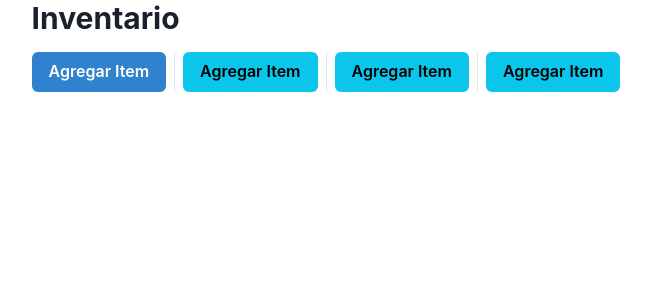
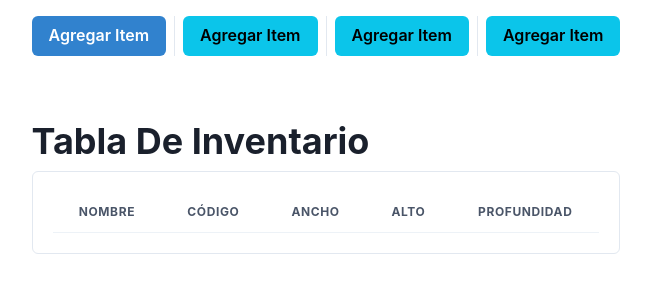
Before and after one commit to FrancoL5/inventoryProject, a React (Vite) app: page / in a window 1280 px wide. Shown: the top 300 px of the page, without its empty margins (314-965 px from the left). Built offline with nearby package versions, Linux system fonts and the light colour scheme.

Commit message:
Update: AddItems Button and table show items

```diff
--- /dev/null
+++ b/src/components/inventory/Inventory.tsx
@@ -0,0 +1,12 @@
+import { Box } from "@chakra-ui/react"
+import { MenuActions } from "./menuAcciones/menuActions"
+import { ShowInventory } from "./showInventory"
+
+export function Inventory() {
+    return (
+        <Box>
+            <MenuActions></MenuActions>
+            <ShowInventory></ShowInventory>
+        </Box>
+    )
+}
--- /dev/null
+++ b/src/components/inventory/Items/itemsShow.tsx
@@ -0,0 +1,65 @@
+import {
+    Card,
+    CardBody,
+    Center,
+    Table,
+    TableContainer,
+    Tbody,
+    Th,
+    Thead,
+    Tr,
+} from "@chakra-ui/react"
+import { Items } from "../../../interfaces/items"
+
+export function ShowItemsTable({ items }: { items: Items }) {
+    return (
+        <Card variant={"outline"}>
+            <CardBody>
+                <TableContainer>
+                    <Table>
+                        <Thead>
+                            <Tr>
+                                <Th>
+                                    <Center>Nombre</Center>
+                                </Th>
+                                <Th>
+                                    <Center>Código</Center>
+                                </Th>
+                                <Th>
+                                    <Center>Ancho</Center>
+                                </Th>
+                                <Th>
+                                    <Center>Alto</Center>
+                                </Th>
+                                <Th>
+                                    <Center>Profundidad</Center>
+                                </Th>
+                            </Tr>
+                        </Thead>
+                        <Tbody>
+                            {items.map((item, i) => (
+                                <Tr key={i}>
+                                    <Th>
+                                        <Center>{item.name}</Center>
+                                    </Th>
+                                    <Th>
+                                        <Center>{item.code}</Center>
+                                    </Th>
+                                    <Th>
+                                        <Center>{item.width}</Center>
+                                    </Th>
+                                    <Th>
+                                        <Center>{item.height}</Center>
+                                    </Th>
+                                    <Th>
+                                        <Center>{item.depth}</Center>
+                                    </Th>
+                                </Tr>
+                            ))}
+                        </Tbody>
+                    </Table>
+                </TableContainer>
+            </CardBody>
+        </Card>
+    )
+}
--- a/src/components/inventory/inventory.tsx
+++ /dev/null
@@ -1,11 +0,0 @@
-import { Box, Heading } from "@chakra-ui/react"
-import { MenuActions } from "./menuAcciones/menuActions"
-
-export function Inventory() {
-  return (
-    <Box>
-      <Heading size={"lg"}>Inventario</Heading>
-      <MenuActions></MenuActions>
-    </Box>
-  )
-}
--- a/src/components/inventory/menuAcciones/addItem.tsx
+++ b/src/components/inventory/menuAcciones/addItem.tsx
@@ -1,10 +1,23 @@
-import { Button } from "@chakra-ui/react"
+import {
+    Button,
+    Center,
+    Heading,
+    Input,
+    SimpleGrid,
+    Tooltip,
+} from "@chakra-ui/react"
 import { useDispatch } from "react-redux"
 import { ComponentDialog } from "../../utils/componentDialog"
-
+import { Item } from "../../../interfaces/items"
+import { useForm } from "react-hook-form"
+import { addItem } from "../../../store/inventarioSlice"
 export function AddItem() {
     const dispatch = useDispatch()
-
+    const {
+        register,
+        formState: { errors },
+        handleSubmit,
+    } = useForm<Item>()
     return (
         <ComponentDialog
             buttonCallback={(_, onOpen) => (
@@ -12,6 +25,84 @@ export function AddItem() {
                     Agregar Item
                 </Button>
             )}
+            header={
+                <Center>
+                    <Heading fontSize={"xl"}>Agregar Item</Heading>
+                </Center>
+            }
+            body={
+                <form
+                    onSubmit={handleSubmit((data) => {
+                        dispatch(addItem(data))
+                    })}
+                >
+                    <SimpleGrid spacing={"1rem"} columns={[1, 2]}>
+                        <Tooltip
+                            isDisabled={!errors.name}
+                            label="El nombre es requerido"
+                        >
+                            <Input
+                                {...register("name", { required: true })}
+                                isInvalid={!!errors.name}
+                                placeholder="Nombre"
+                            ></Input>
+                        </Tooltip>
+                        <Tooltip
+                            isDisabled={!errors.width}
+                            label="El Ancho es requerido"
+                        >
+                            <Input
+                                {...register("width", { required: true })}
+                                type="number"
+                                isInvalid={!!errors.width}
+                                placeholder="Ancho"
+                            ></Input>
+                        </Tooltip>
+
+                        <Tooltip
+                            isDisabled={!errors.height}
+                            label="El Alto es requerido"
+                        >
+                            <Input
+                                {...register("height", { required: true })}
+                                isInvalid={!!errors.height}
+                                type="number"
+                                placeholder="Alto"
+                            ></Input>
+                        </Tooltip>
+                        <Tooltip
+                            isDisabled={!errors.depth}
+                            label="La Profundidad es requerida"
+                        >
+                            <Input
+                                {...register("depth", { required: true })}
+                                isInvalid={!!errors.depth}
+                                type="number"
+                                placeholder="Profundidad"
+                            ></Input>
+                        </Tooltip>
+                        <Tooltip
+                            isDisabled={!errors.code}
+                            label="El Código es requerida"
+                        >
+                            <Input
+                                {...register("code", { required: true })}
+                                isInvalid={!!errors.code}
+                                placeholder="Código"
+                            ></Input>
+                        </Tooltip>
+                    </SimpleGrid>
+                    <Button
+                        variant="solid"
+                        colorScheme={"teal"}
+                        sx={{ mt: "5px" }}
+                        width={"100%"}
+                        type="submit"
+                    >
+                        Añadir
+                    </Button>
+                </form>
+            }
         ></ComponentDialog>
     )
 }
--- a/src/components/inventory/menuAcciones/menuActions.tsx
+++ b/src/components/inventory/menuAcciones/menuActions.tsx
@@ -3,7 +3,7 @@ import { AddItem } from "./addItem"
 
 export function MenuActions() {
     return (
-        <Box bg={"tomato"} as="span">
+        <Box>
             <Stack
                 py="1rem"
                 divider={<StackDivider borderColor={"gray.200"}></StackDivider>}
--- /dev/null
+++ b/src/components/inventory/showInventory.tsx
@@ -0,0 +1,14 @@
+import { Heading, Stack } from "@chakra-ui/react"
+import { useAppSelector } from "../../store"
+import { selectItems } from "../../store/inventarioSlice"
+import { ShowItemsTable } from "./Items/itemsShow"
+
+export function ShowInventory() {
+    const items = useAppSelector(selectItems)
+    return (
+        <Stack py="3rem">
+            <Heading>Tabla De Inventario</Heading>
+            <ShowItemsTable items={items}></ShowItemsTable>
+        </Stack>
+    )
+}
--- a/src/interfaces/items.ts
+++ b/src/interfaces/items.ts
@@ -1,6 +1,7 @@
 export interface Item {
     width: number
     height: number
+    depth: number
     name: string
     code: string
 }
--- a/src/store.ts
+++ b/src/store.ts
@@ -1,5 +1,6 @@
 import { configureStore } from "@reduxjs/toolkit"
 import inventarioSlice from "./store/inventarioSlice"
+import { TypedUseSelectorHook, useDispatch, useSelector } from "react-redux"
 
 export const store = configureStore({
     reducer: {
@@ -7,7 +8,7 @@ export const store = configureStore({
     },
 })
 
-// Infer the `RootState` and `AppDispatch` types from the store itself
 export type RootState = ReturnType<typeof store.getState>
-// Inferred type: {posts: PostsState, comments: CommentsState, users: UsersState}
 export type AppDispatch = typeof store.dispatch
+export const useAppDispatch: () => AppDispatch = useDispatch
+export const useAppSelector: TypedUseSelectorHook<RootState> = useSelector
--- a/src/store/inventarioSlice.ts
+++ b/src/store/inventarioSlice.ts
@@ -1,5 +1,6 @@
 import { PayloadAction, createSlice } from "@reduxjs/toolkit"
 import { Item, Items } from "../interfaces/items"
+import { RootState } from "../store"
 
 const initialState = {
     items: [] as Items,
@@ -15,5 +16,5 @@ export const inventarioSlice = createSlice({
     },
 })
 export const { addItem } = inventarioSlice.actions
-
+export const selectItems = (state: RootState) => state.inventario.items
 export default inventarioSlice.reducer
```
Also changed, not shown: src/App.tsx (+4 -4 lines).
